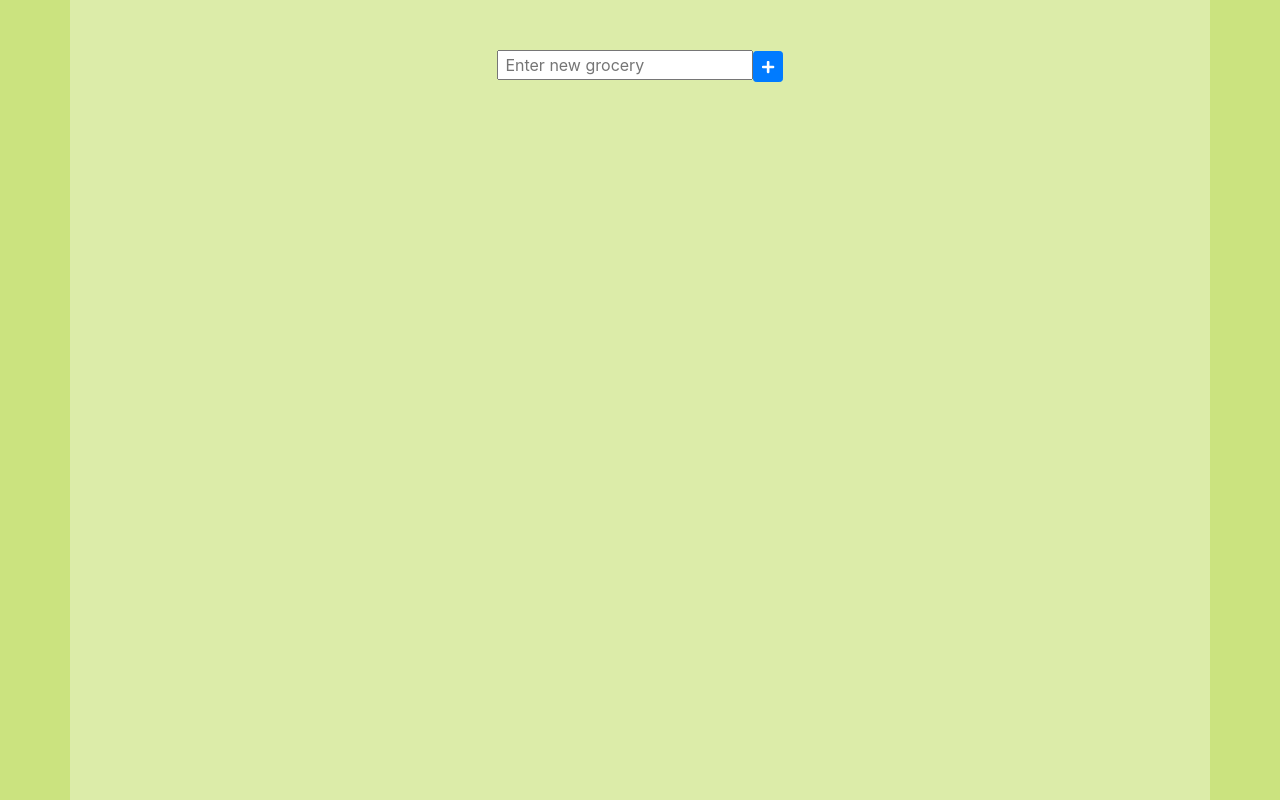
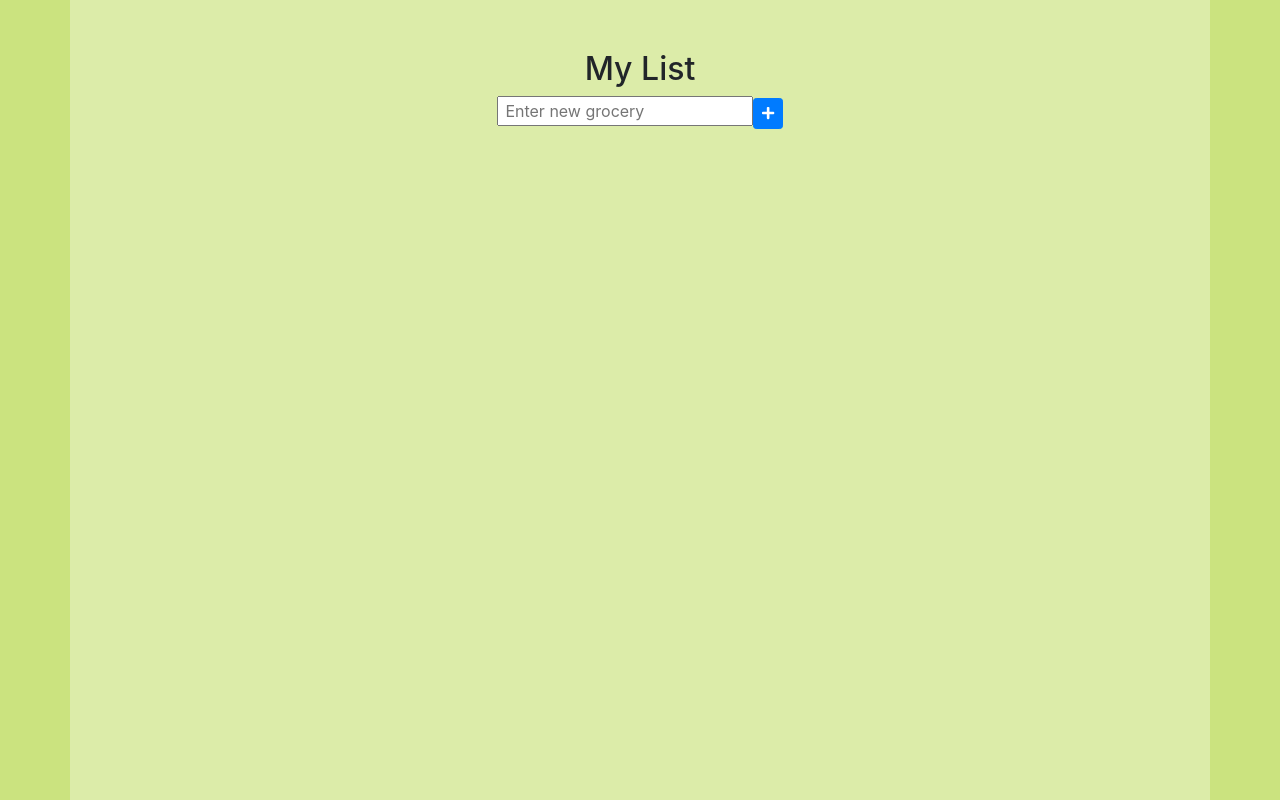
Before and after one commit to mstill3/react-for-dummies, a React (Create React App) app: page / in a window 1280 px wide. Built offline with nearby package versions, Linux system fonts and the light colour scheme.

Commit message:
Add title and change to pencil edit icon

```diff
--- a/src/components/shopping-item.tsx
+++ b/src/components/shopping-item.tsx
@@ -3,7 +3,7 @@
 import React, { Component } from 'react'
 import { EmptyInterface, ShoppingItemPropsInterface } from '../interfaces'
 import { FontAwesomeIcon } from '@fortawesome/react-fontawesome'
-import { faCog, faMinus } from '@fortawesome/free-solid-svg-icons'
+import { faMinus, faPencilAlt } from '@fortawesome/free-solid-svg-icons'
 
 import uuid from 'uuid/v4'
 
@@ -51,11 +51,19 @@ class ShoppingItem extends Component<ShoppingItemPropsInterface, EmptyInterface>
     {
         return (
             <div className="itemBox">
+                {/* {
+                    this.props.edit &&
+                    <input> {this.props.item.getName()} </input>
+                }
+                {
+                    !this.props.edit &&
+                    <span> {this.props.item.getName()} </span>
+                }  */}
                 <span> {this.props.item.getName()} </span>
                 <button
                     className="btn btn-dark btn-sm fluff"
                     onClick={(e) => this.props.clicked(e, this.props.item.getId())}>
-                    <FontAwesomeIcon icon={faCog} />
+                    <FontAwesomeIcon icon={faPencilAlt} />
                 </button>
                 <button
                     className="btn btn-danger btn-sm fluff"
--- a/src/components/shopping-list.tsx
+++ b/src/components/shopping-list.tsx
@@ -64,6 +64,9 @@ class ShoppingList extends Component<EmptyInterface, ShoppingListStateInterface>
     {
         return (
             <div>
+                <h2>
+                    My List
+                </h2>
                 <input
                   placeholder=" Enter new grocery "
                   value={ this.state.newitem.getName() }
```
